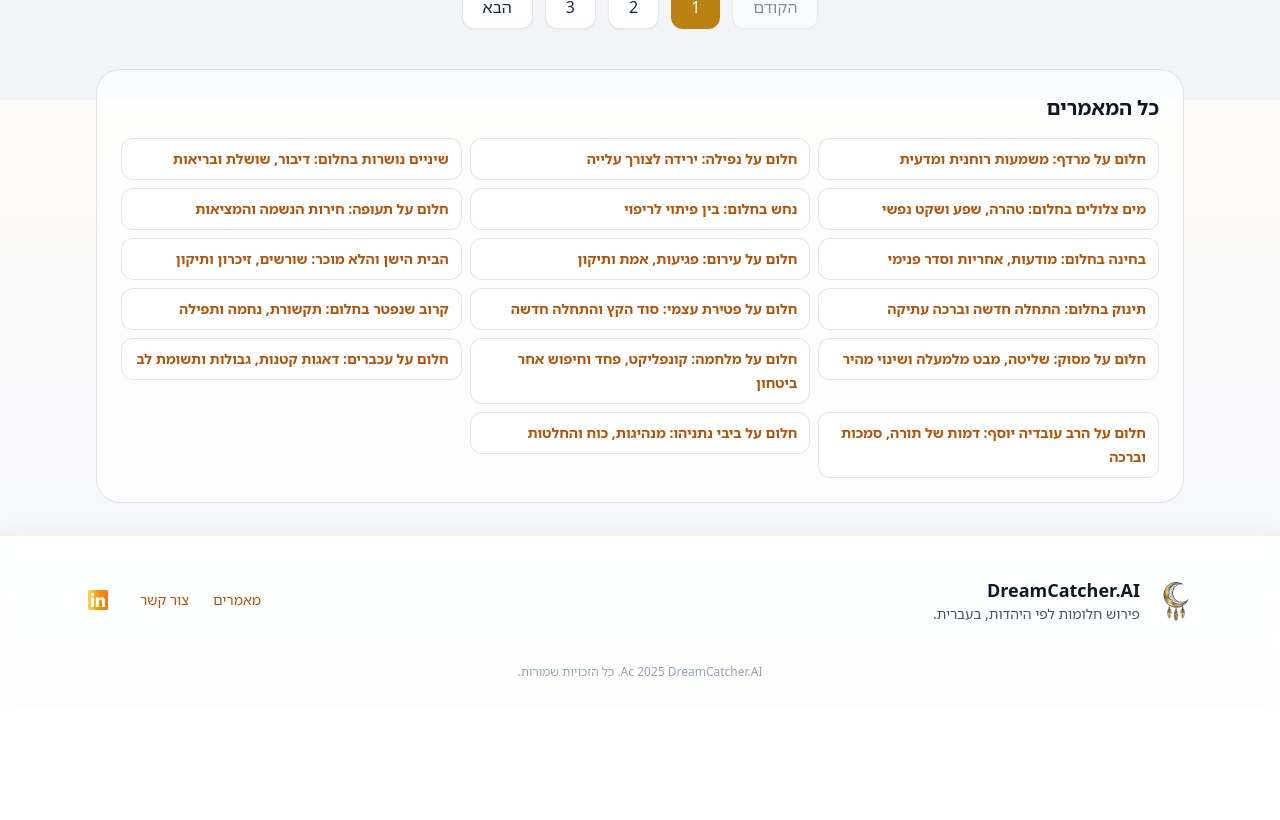
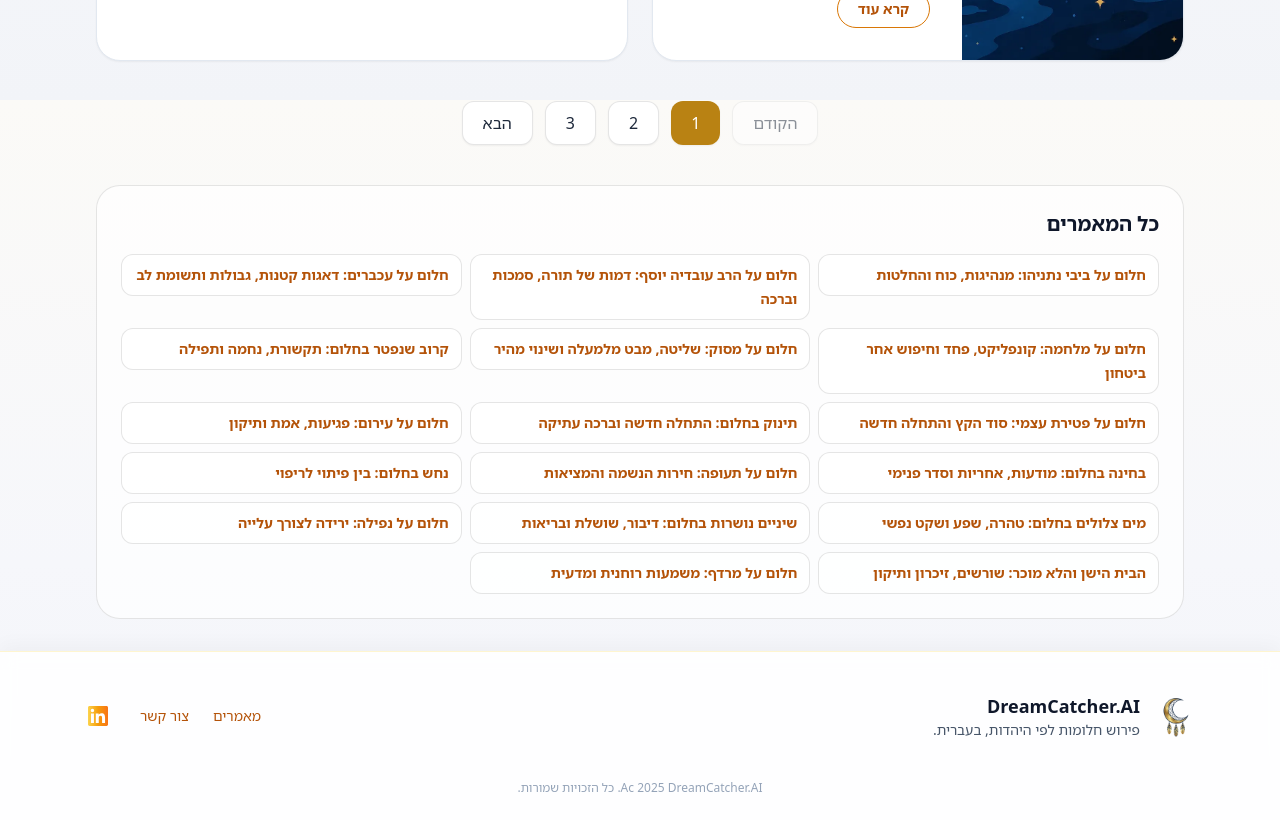
Before and after one commit to Omri93Rajuan/DreamCatcher.AI, a React (Vite) app in the folder client/: page /articles in a window 1280 px wide. Shown: the part 1500-2320 px from the top of the page. Before the commit the page ends 2204 px from the top, so only its background shows below. Built offline with nearby package versions, Linux system fonts and the light colour scheme; no server answers.

Commit message:
refactor: optimize article sorting and pagination logic in DreamArticles component

```diff
--- a/client/src/components/articles/DreamArticles.tsx
+++ b/client/src/components/articles/DreamArticles.tsx
@@ -18,17 +18,25 @@ export default function DreamArticles({ articles, initialSelectedId = null, onSe
     const PAGE_SIZE = 6;
     const [selectedId, setSelectedId] = React.useState<string | null>(initialSelectedId);
     const [page, setPage] = React.useState(1);
-    const selected = React.useMemo(() => articles.find((a) => a.id === selectedId) || null, [articles, selectedId]);
-    const totalPages = React.useMemo(() => Math.max(1, Math.ceil(articles.length / PAGE_SIZE)), [articles.length]);
+    const sortedArticles = React.useMemo(
+        () => [...articles].sort((a, b) => {
+            const bTime = b.publishedAt ? Date.parse(b.publishedAt) : 0;
+            const aTime = a.publishedAt ? Date.parse(a.publishedAt) : 0;
+            return bTime - aTime;
+        }),
+        [articles]
+    );
+    const selected = React.useMemo(() => sortedArticles.find((a) => a.id === selectedId) || null, [sortedArticles, selectedId]);
+    const totalPages = React.useMemo(() => Math.max(1, Math.ceil(sortedArticles.length / PAGE_SIZE)), [sortedArticles.length]);
     React.useEffect(() => {
         if (!initialSelectedId)
             return;
-        const index = articles.findIndex((a) => a.id === initialSelectedId);
+        const index = sortedArticles.findIndex((a) => a.id === initialSelectedId);
         if (index >= 0) {
             const initialPage = Math.floor(index / PAGE_SIZE) + 1;
             setPage(initialPage);
         }
-    }, [articles, initialSelectedId]);
+    }, [sortedArticles, initialSelectedId]);
     React.useEffect(() => {
         if (page > totalPages) {
             setPage(totalPages);
@@ -36,8 +44,8 @@ export default function DreamArticles({ articles, initialSelectedId = null, onSe
     }, [page, totalPages]);
     const pagedArticles = React.useMemo(() => {
         const start = (page - 1) * PAGE_SIZE;
-        return articles.slice(start, start + PAGE_SIZE);
-    }, [articles, page]);
+        return sortedArticles.slice(start, start + PAGE_SIZE);
+    }, [sortedArticles, page]);
     const handleOpen = (a: Article) => {
         setSelectedId(a.id);
         onSelectArticle?.(a);
@@ -63,7 +71,7 @@ export default function DreamArticles({ articles, initialSelectedId = null, onSe
               {t("articles.archive", { defaultValue: "All articles" })}
             </h2>
             <ul className="mt-4 grid gap-2 sm:grid-cols-2 lg:grid-cols-3">
-              {articles.map((article) => (
+              {sortedArticles.map((article) => (
                 <li key={article.id}>
                   <Link
                     to={getArticlePath(article)}
```
